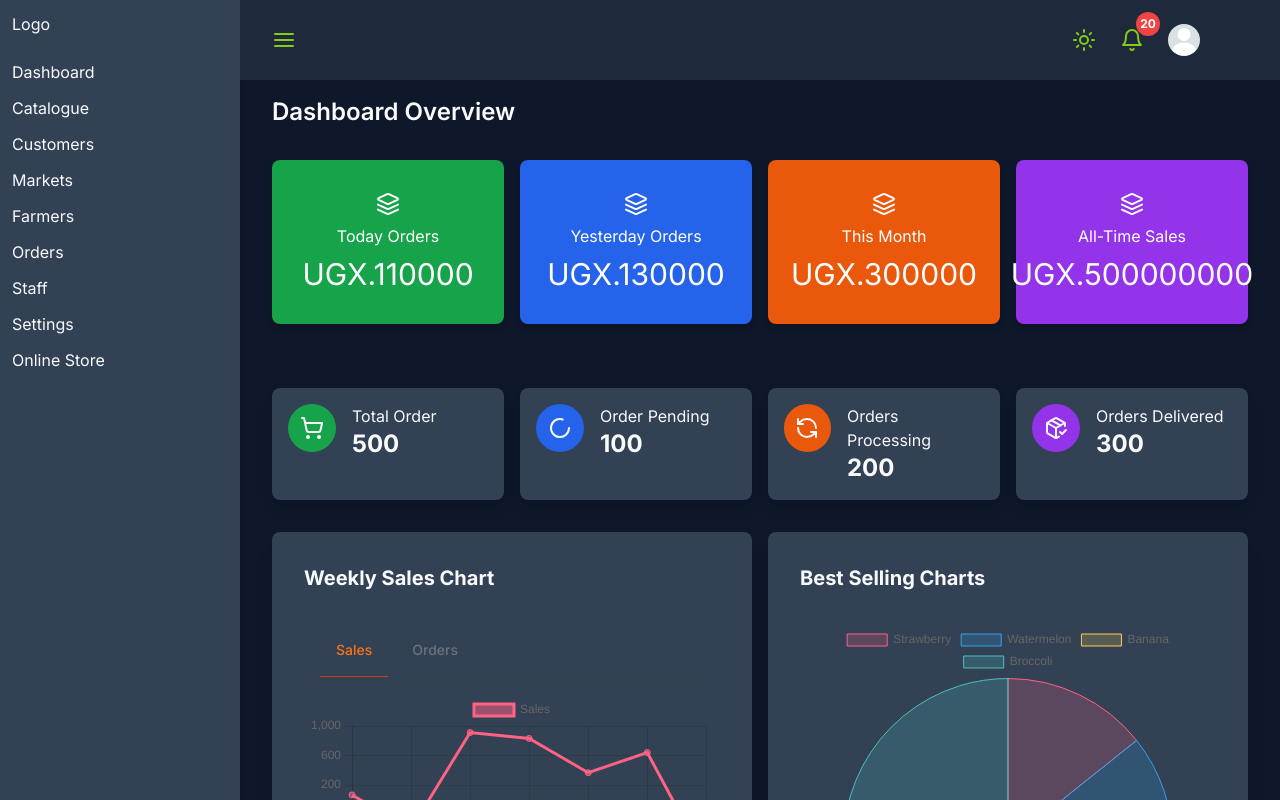
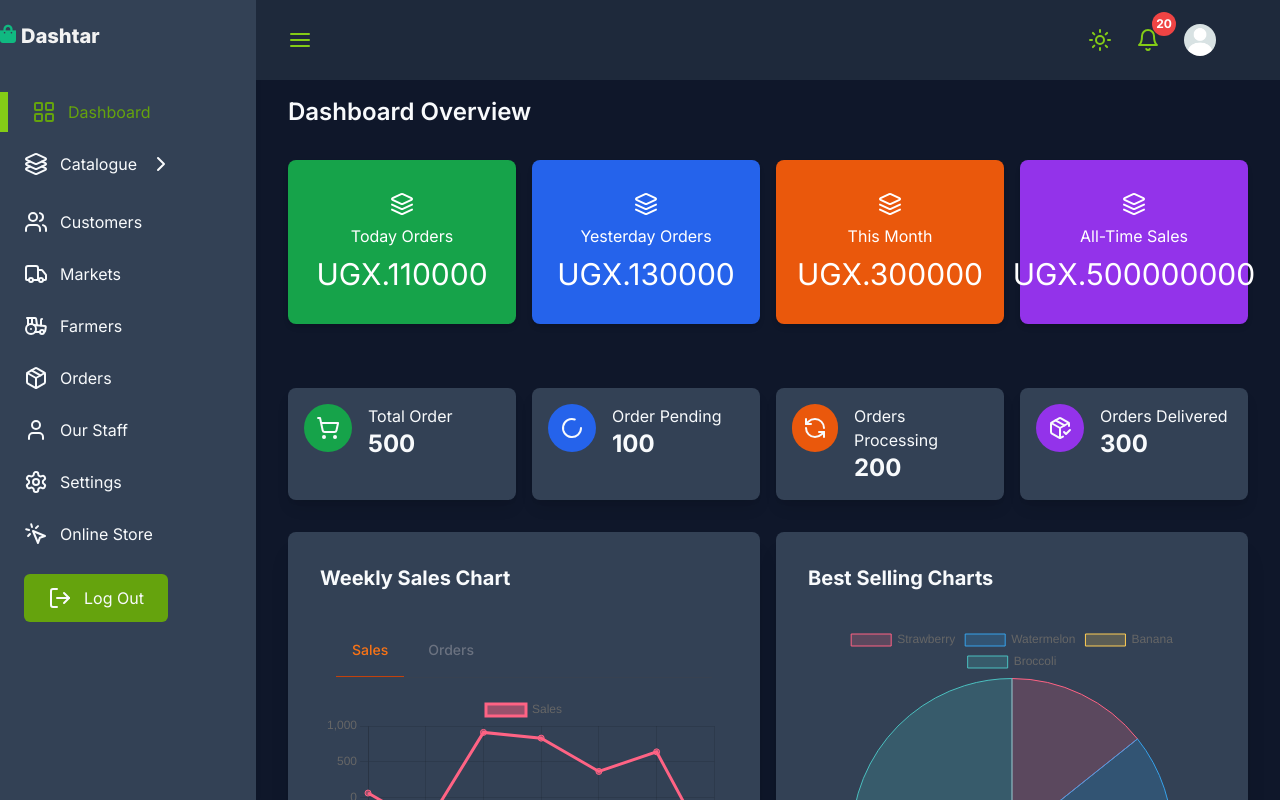
Before and after one commit to kingw1/next-commerce, a Next.js app: page /dashboard in a window 1280 px wide. Shown: the top 800 px of the page. Built offline with nearby package versions, Linux system fonts and the light colour scheme.

Commit message:
config sidebar

```diff
--- a/app/(back-office)/dashboard/page.jsx
+++ b/app/(back-office)/dashboard/page.jsx
@@ -12,7 +12,7 @@
       <LargeCards />
       <SmallCards />
       <DashboardCharts />
-      <CustomDataTable />
+      {/* <CustomDataTable /> */}
     </div>
   );
 }
--- a/app/(back-office)/layout.js
+++ b/app/(back-office)/layout.js
@@ -1,13 +1,15 @@
+"use client";
 import Navbar from "@/components/backoffice/Navbar";
 import Sidebar from "@/components/backoffice/Sidebar";
-import React from "react";
+import React, { useState } from "react";
 
 export default function Layout({ children }) {
+  const [showSidebar, setShowSidebar] = useState(false);
   return (
     <div className="flex">
-      <Sidebar />
-      <div className="lg:ml-60 ml-0 flex-grow bg-slate-100 min-h-screen">
-        <Navbar />
+      <Sidebar showSidebar={showSidebar} setShowSidebar={setShowSidebar} />
+      <div className="lg:ml-64 ml-0 flex-grow bg-slate-100 min-h-screen">
+        <Navbar showSidebar={showSidebar} setShowSidebar={setShowSidebar} />
         <main className="p-8 bg-slate-100 dark:bg-slate-900 text-slate-50 min-h-screen mt-16">
           {children}
         </main>
--- a/components/backoffice/CustomDataTable.jsx
+++ b/components/backoffice/CustomDataTable.jsx
@@ -17,7 +17,7 @@
       <h2 className="text-xl font-bold mb-4 text-slate-800 dark:text-slate-50">
         Recent Orders
       </h2>
-      <div className="relative overflow-x-auto sm:rounded-lg">
+      <div className="relative overflow-x-auto shadow-md sm:rounded-lg">
         <table className="w-full text-sm text-left rtl:text-right text-gray-500 dark:text-gray-400">
           <thead className="text-xs text-gray-700 uppercase bg-gray-50 dark:bg-gray-700 dark:text-gray-400">
             <tr>
--- a/components/backoffice/Navbar.jsx
+++ b/components/backoffice/Navbar.jsx
@@ -17,11 +17,19 @@
   DropdownMenuTrigger,
 } from "@/components/ui/dropdown-menu";
 import ThemeSwitcherBtn from "../ThemeSwitcherBtn";
+import Link from "next/link";
 
-export default function Navbar() {
+export default function Navbar({ setShowSidebar, showSidebar }) {
   return (
-    <div className="flex items-center justify-between bg-white dark:bg-slate-800 text-slate-50 h-20 px-8 py-8 fixed top-0 w-full left-60 right-0 pr-[20rem]">
-      <button className="text-lime-700 dark:text-lime-500">
+    <div className="flex items-center justify-between bg-white dark:bg-slate-800 text-slate-50 h-20 px-8 py-8 fixed top-0 w-full z-50 sm:pr-[20rem]">
+      <Link href={"/dashboard"} className="sm:hidden">
+        Next Commerce
+      </Link>
+
+      <button
+        className="text-lime-700 dark:text-lime-500"
+        onClick={() => setShowSidebar(!showSidebar)}
+      >
         <AlignJustify />
       </button>
 
--- a/components/backoffice/Sidebar.jsx
+++ b/components/backoffice/Sidebar.jsx
@@ -1,22 +1,190 @@
+"use client";
+import Image from "next/image";
 import Link from "next/link";
-import React from "react";
+import React, { useState } from "react";
+import logo from "../../public/logo-dark.png";
+import {
+  ChevronDown,
+  ChevronRight,
+  CircleCheckBig,
+  Layers3,
+  LayoutGrid,
+  LogOut,
+  MousePointerClick,
+  Package,
+  Settings,
+  Tractor,
+  Truck,
+  User,
+  Users,
+} from "lucide-react";
+import { usePathname } from "next/navigation";
+import {
+  DropdownMenu,
+  DropdownMenuContent,
+  DropdownMenuItem,
+  DropdownMenuTrigger,
+} from "@/components/ui/dropdown-menu";
+import {
+  Collapsible,
+  CollapsibleContent,
+  CollapsibleTrigger,
+} from "@/components/ui/collapsible";
 
-export default function Sidebar() {
+export default function Sidebar({ showSidebar, setShowSidebar }) {
+  const pathname = usePathname();
+  const sidebarLinks = [
+    {
+      title: "Customers",
+      icon: Users,
+      href: "/dashboard/customers",
+    },
+    {
+      title: "Markets",
+      icon: Truck,
+      href: "/dashboard/markets",
+    },
+    {
+      title: "Farmers",
+      icon: Tractor,
+      href: "/dashboard/farmers",
+    },
+    {
+      title: "Orders",
+      icon: Package,
+      href: "/dashboard/orders",
+    },
+    {
+      title: "Our Staff",
+      icon: User,
+      href: "/dashboard/staff",
+    },
+    {
+      title: "Settings",
+      icon: Settings,
+      href: "/dashboard/settings",
+    },
+    {
+      title: "Online Store",
+      icon: MousePointerClick,
+      href: "/",
+    },
+  ];
+  const catalogueLinks = [
+    {
+      title: "Products",
+      icon: CircleCheckBig,
+      href: "/dashboard/products",
+    },
+    {
+      title: "Categories",
+      icon: CircleCheckBig,
+      href: "/dashboard/categories",
+    },
+    {
+      title: "Attributes",
+      icon: CircleCheckBig,
+      href: "/dashboard/attributes",
+    },
+    {
+      title: "Coupons",
+      icon: CircleCheckBig,
+      href: "/dashboard/coupons",
+    },
+    {
+      title: "Banners",
+      icon: CircleCheckBig,
+      href: "/dashboard/banners",
+    },
+  ];
+  const [openMenu, setOpenMenu] = useState(false);
   return (
-    <div className="dark:bg-slate-700 bg-white space-y-6 w-60 min-h-screen text-slate-800 dark:text-slate-50 p-3 fixed left-0 top-0 shadow-md">
-      <Link href="#" className="mb-6">
-        Logo
+    <div
+      className={
+        showSidebar
+          ? "sm:block mt-20 sm:mt-0 dark:bg-slate-700 bg-white space-y-6 w-64 min-h-screen text-slate-800 dark:text-slate-50 fixed left-0 top-0 shadow-md"
+          : "mt-20 sm:mt-0 hidden sm:block dark:bg-slate-700 bg-white space-y-6 w-64 min-h-screen text-slate-800 dark:text-slate-50 fixed left-0 top-0 shadow-md"
+      }
+    >
+      <Link
+        onClick={() => setShowSidebar(false)}
+        href="/dashboard"
+        className="px-6 py-4"
+      >
+        <Image src={logo} alt="Next Commerce Logo" />
       </Link>
-      <div className="space-y-3 flex flex-col">
-        <Link href="#">Dashboard</Link>
-        <Link href="#">Catalogue</Link>
-        <Link href="#">Customers</Link>
-        <Link href="#">Markets</Link>
-        <Link href="#">Farmers</Link>
-        <Link href="#">Orders</Link>
-        <Link href="#">Staff</Link>
-        <Link href="#">Settings</Link>
-        <Link href="#">Online Store</Link>
+      <div className="space-y-3 flex flex-col mt-14">
+        <Link
+          onClick={() => setShowSidebar(false)}
+          href="/dashboard"
+          className={
+            pathname === "/dashboard"
+              ? "flex items-center space-x-3 px-6 py-2 border-l-8 border-lime-500 text-lime-600"
+              : "flex items-center space-x-3 px-6 py-2"
+          }
+        >
+          <LayoutGrid />
+          <span>Dashboard</span>
+        </Link>
+
+        <Collapsible className="px-6 py-2">
+          <CollapsibleTrigger
+            className=""
+            onClick={() => setOpenMenu(!openMenu)}
+          >
+            <div className="flex items-center space-x-3">
+              <Layers3 />
+              <span>Catalogue</span>
+              {openMenu ? <ChevronDown /> : <ChevronRight />}
+            </div>
+          </CollapsibleTrigger>
+          <CollapsibleContent className="rounded-lg px-3 py-3 pl-6 bg-slate-800">
+            {catalogueLinks.map((item, i) => {
+              const Icon = item.icon;
+              return (
+                <Link
+                  onClick={() => setShowSidebar(false)}
+                  key={i}
+                  href={item.href}
+                  className={
+                    pathname === item.href
+                      ? "flex items-center space-x-3 py-1 border-lime-500 text-lime-600"
+                      : "flex items-center space-x-3 py-1"
+                  }
+                >
+                  <Icon className="w-4 h-4" />
+                  <span>{item.title}</span>
+                </Link>
+              );
+            })}
+          </CollapsibleContent>
+        </Collapsible>
+
+        {sidebarLinks.map((item, i) => {
+          const Icon = item.icon;
+          return (
+            <Link
+              onClick={() => setShowSidebar(false)}
+              key={i}
+              href={item.href}
+              className={
+                item.href === pathname
+                  ? "flex items-center space-x-3 px-6 py-2 border-l-8 border-lime-500 text-lime-600"
+                  : "flex items-center space-x-3 px-6 py-2"
+              }
+            >
+              <Icon />
+              <span>{item.title}</span>
+            </Link>
+          );
+        })}
+
+        <div className="px-6 py-2">
+          <button className="bg-lime-600 rounded-md flex items-center space-x-3 px-6 py-3">
+            <LogOut />
+            <span>Log Out</span>
+          </button>
+        </div>
       </div>
     </div>
   );
--- /dev/null
+++ b/components/ui/collapsible.jsx
@@ -0,0 +1,11 @@
+"use client"
+
+import * as CollapsiblePrimitive from "@radix-ui/react-collapsible"
+
+const Collapsible = CollapsiblePrimitive.Root
+
+const CollapsibleTrigger = CollapsiblePrimitive.CollapsibleTrigger
+
+const CollapsibleContent = CollapsiblePrimitive.CollapsibleContent
+
+export { Collapsible, CollapsibleTrigger, CollapsibleContent }
--- a/package.json
+++ b/package.json
@@ -9,6 +9,7 @@
     "lint": "next lint"
   },
   "dependencies": {
+    "@radix-ui/react-collapsible": "^1.0.3",
     "@radix-ui/react-dropdown-menu": "^2.0.6",
     "chart.js": "^4.4.2",
     "class-variance-authority": "^0.7.0",
```
Also changed, not shown: public/logo-dark.png (added), 1 other file (tests, documents, lock files or other folders).
